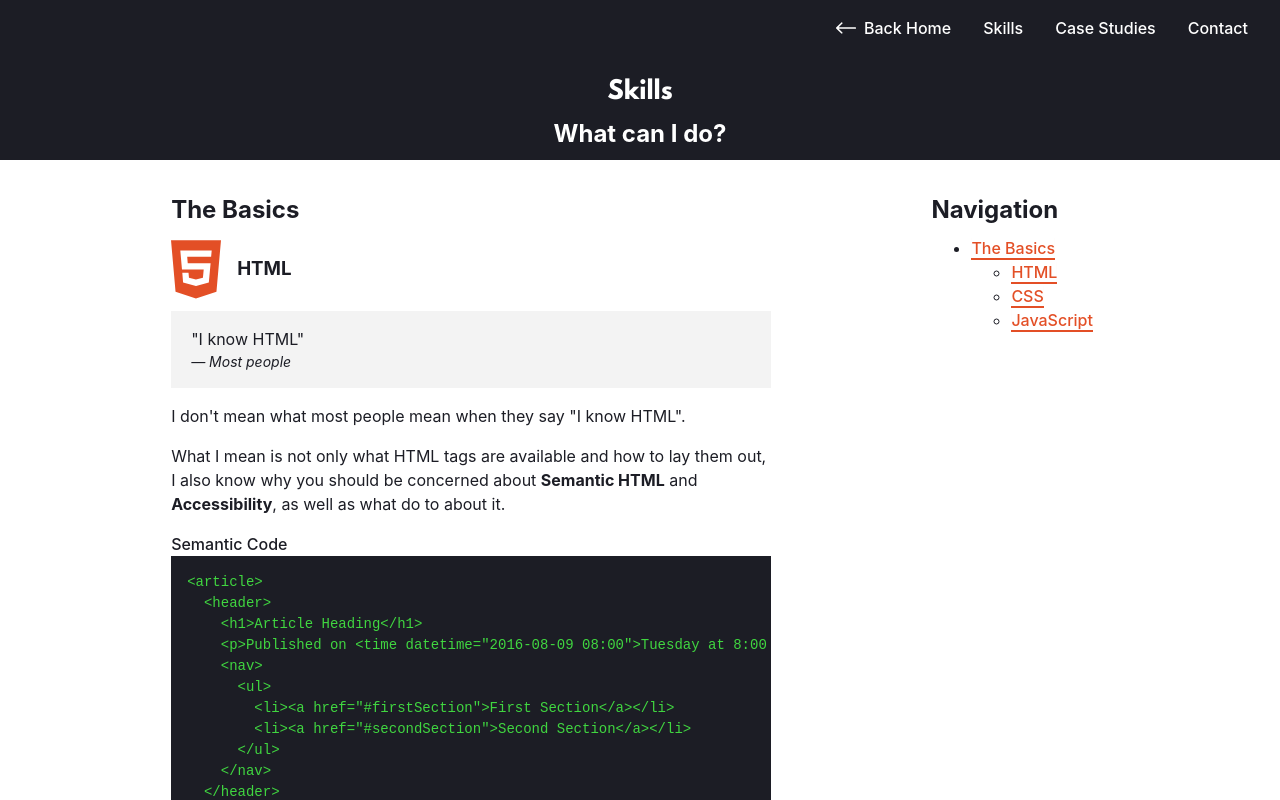
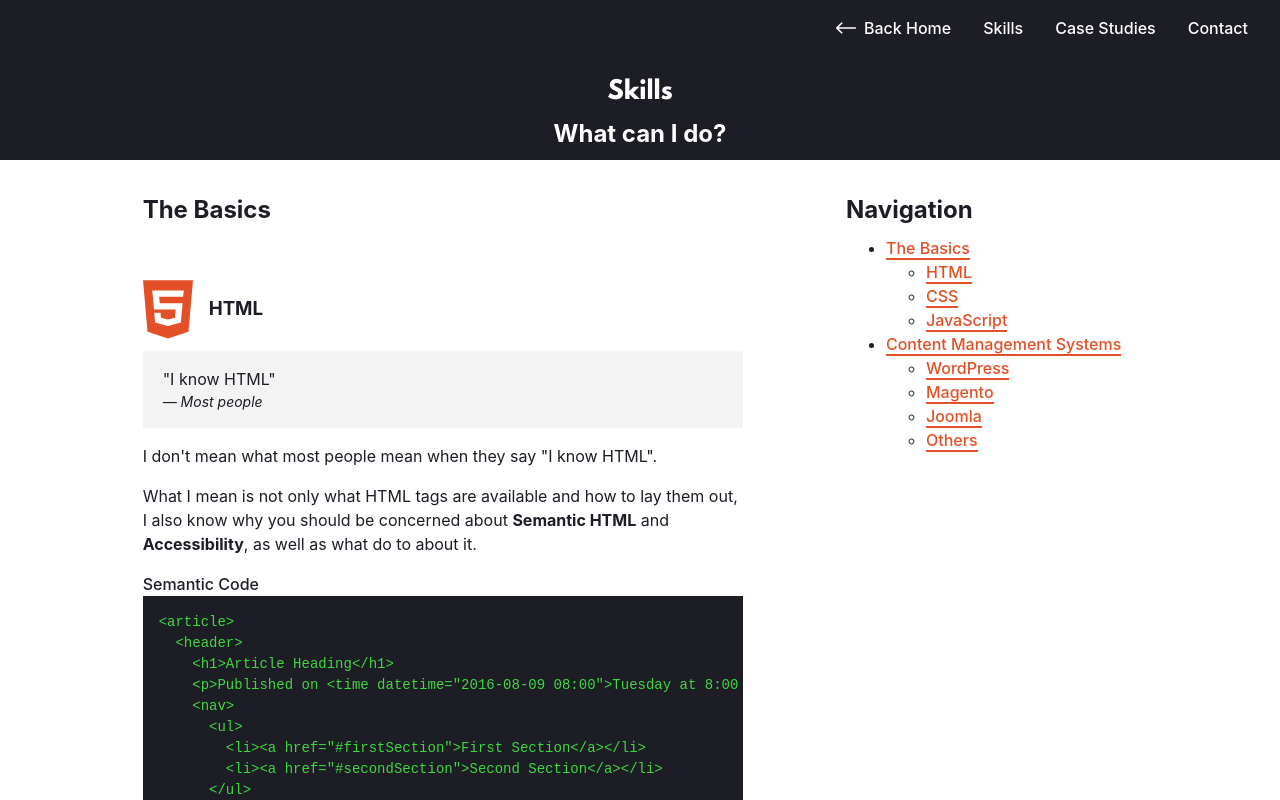
Before and after one commit to Glenn-Domin/Port-Vue_Nuxt, a Nuxt app: page /skills in a window 1280 px wide. Shown: the top 800 px of the page. Built offline with nearby package versions, Linux system fonts and the light colour scheme.

Commit message:
more skills

```diff
--- /dev/null
+++ b/components/global/shapes/Magento.vue
@@ -0,0 +1,3 @@
+<template>
+  <svg xmlns="http://www.w3.org/2000/svg" viewBox="0 0 256 303" color="#EC6737" preserveAspectRatio="xMidYMid"><path d="M144.852 90.67v172.192l-16.933 10.349-16.946-10.404V90.803l-43.878 27.016v147.255l60.824 37.217 61.339-37.482V117.725L144.852 90.67zM127.919 0L0 77.502v147.274l33.223 19.572V97.06l94.722-57.596 94.81 57.512.391.223-.042 146.929L256 224.776V77.502L127.919 0z" fill="currentColor"></path></svg>
+</template>
--- a/pages/skills.vue
+++ b/pages/skills.vue
@@ -7,7 +7,7 @@
     <section class="content">
       <div class="container">
         <div class="row">
-          <div class="content-big">
+          <div class="skills content-big">
             <h2 id="thebasics">The Basics</h2>
             <h3 class="skills-heading" id="html">
               <html5 width="50"/>
@@ -40,6 +40,7 @@
             <code class="code-good">{{codeCSSGood}}</code>
             <p class="code-desc">Problematic Alternative CSS</p>
             <code class="code-bad">{{codeCSSBad}}</code>
+            <p>We'll always use <strong>SCSS</strong> in projects.</p>
             <h3 class="skills-heading" id="js">
               <javascript width="50" />
               JavaScript
@@ -49,17 +50,85 @@
             <code>{{codeJS}}</code>
             <p class="code-desc">Babel Translated for older browsers</p>
             <code>{{codeJSVerbose}}</code>
+            <p>Most of my JS is written in <a href="vue">VueJS</a> prjects.</p>
+            <h2 id="cms">Content Management Systems</h2>
+            <h3 class="skills-heading" id="wp">
+              <wordpress width="50" color="#32373c" />
+              WordPress
+            </h3>
+            <p>I've built a zillion sites in WordPress. As I consider most of them relatively basic (brochure sites or basic e-commerce sites), I haven't included <nuxt-link class="nav-link" to="/case-studies">case studies</nuxt-link> for most of them. I'll be including sites that are particularly special.</p>
+            <p>I think we've got a very good procedure for developing WordPress sites.</p>
+            <ol>
+              <li>Spin up custom docker container.</li>
+              <li>Use the WP CLI to install plugins not available in the WP Plugins Directory.</li>
+              <li>Push to Git/Bitbucket/CodeBuild.</li>
+              <li>You're done!</li>
+            </ol>
+            <p>The docker container will generate some starter plugins we've decided should be mandatory; Adavanced Custom Fields, a security plugin and a logging plugin. There's also our forked version of the starter "Understrap" theme and child theme (the biggest difference is the use of Webpack but there are many changes). Finally it includes sensible WP settings such as locking off updates and file edits except on local.</p>
+            <h4>Our Approach</h4>
+            <ul class="list">
+              <li>We haven't found a good use-case for Gutenberg.</li>
+              <li>Use custom fields (text/WYSIWYG/repeaters/groups/global options) for client-editable content.</li>
+              <li>Use standards-based SCSS/Bootstrap, as well as WP templates.</li>
+              <li>Make it harder for the client to break and keep logs to say who did what in the back-end.</li>
+            </ul>
+            <h3 class="skills-heading" id="magento">
+              <magento width="50" />
+              Magento
+            </h3>
+            <p>I've worked on quite a lot of Magento sites (some Magento 1 but mostly Magento 2) sites over the years, my poster-child for which is <nuxt-link class="nav-link" to="case-studies/tus">Total Uniform Solutions</nuxt-link>.</p>
+            <p>We've been using a docker container for setting up a dev environment but I think there's more to investigate performance-wise for ease of development.</p>
+            <p>We've eschewed the default Magento LESS functionality for SCSS and Bootstrap, with the noteable exceptions of layout and buttons (sort of).</p>
+            <p>I'm fairly confident with the Magento front-end, though there are some things in the XML and JS arenas where I need to learn more about the Magento way of doing things. I'm undertaking certified Magento training to accomplish this.</p>
+            <h3 class="skills-heading" id="magento">
+              <joomla width="50" />
+              Joomla
+            </h3>
+            <p><strong>Disclaimer:</strong> I'm aware Joomla is basically dead.</p>
+            <p>This is a shame because I got very good at it. Roughly half of the sites I've worked on over the years have been Joomla, though they obviously skewed towards the beginning of my career.</p>
+            <p>We had a custom template I and a co-worker developed in-house.</p>
+            <h3 id="cmsothers">Others</h3>
+            <p>CMSes where I have <em>some</em> experience.</p>
+            <ul class="list">
+              <li>Shopify</li>
+              <li>Drupal</li>
+              <li>BigCommerce</li>
+            </ul>
+            <h2>Frameworks</h2>
+            <h3 class="skills-heading" id="magento">
+              <bootstrap width="50" />
+              Bootstrap
+            </h3>
+            <p>Bootstrap has been a staple in my projects since Bootstrap 3. It's customisation options are of a very high standard, their supplied code-snippets are semantic and accessible, and I completely reject the critisism that some devs will have about it, that all Bootstrap sites look alike.</p>
+            <p>While some of their components could be improved (like allowing parent menu items to actually be links), I'd say it's almost perfect.</p>
+            <p>We'll always use the SCSS implementation on every project.</p>
+            <h3 class="skills-heading" id="magento">
+              <vuejs width="50" />
+              VueJS
+            </h3>
+            <p>I've used VueJS as the JS framework in a few very large, data-heavy projects, one of which is e-commerce and I find it's a great way to lay out a project in a simple way.</p>
           </div>
           <aside class="content-small content-top content-sticky">
             <h2>Navigation</h2>
             <nav>
               <ul>
-                <li><a href="#thebasics">The Basics</a></li>
-                <ul>
-                  <li><a href="#html">HTML</a></li>
-                  <li><a href="#css">CSS</a></li>
-                  <li><a href="#js">JavaScript</a></li>
-                </ul>
+                <li>
+                  <a href="#thebasics">The Basics</a>
+                  <ul>
+                    <li><a href="#html">HTML</a></li>
+                    <li><a href="#css">CSS</a></li>
+                    <li><a href="#js">JavaScript</a></li>
+                  </ul>
+                </li>
+                <li>
+                  <a href="#cms">Content Management Systems</a>
+                  <ul>
+                    <li><a href="#wp">WordPress</a></li>
+                    <li><a href="#magento">Magento</a></li>
+                    <li><a href="#joomla">Joomla</a></li>
+                    <li><a href="#cmsothers">Others</a></li>
+                  </ul>
+                </li>
               </ul>
             </nav>
           </aside>
@@ -73,12 +142,22 @@
 import html5 from '~/components/global/shapes/HTML'
 import css from '~/components/global/shapes/CSS'
 import javascript from '~/components/global/shapes/Javascript'
+import wordpress from '~/components/global/shapes/WP'
+import magento from '~/components/global/shapes/Magento'
+import joomla from '~/components/global/shapes/Joomla'
+import bootstrap from '~/components/global/shapes/Bootstrap'
+import vuejs from '~/components/global/shapes/Vue'
 
 export default {
   components: {
     html5,
     css,
-    javascript
+    javascript,
+    wordpress,
+    magento,
+    joomla,
+    bootstrap,
+    vuejs
   },
   data() {
     return {
@@ -157,6 +236,14 @@ _numbers;`
 
 <style lang="scss" scoped>
 @import '~/assets/scss/_variables.scss';
+
+.skills {
+
+  h3 {
+    margin-top: 3rem;
+  }
+}
+
 .skills-heading {
   display: flex;
   align-items: center;
```
Also changed, not shown: components/global/shapes/Joomla.vue (added, +3 -0 lines).
